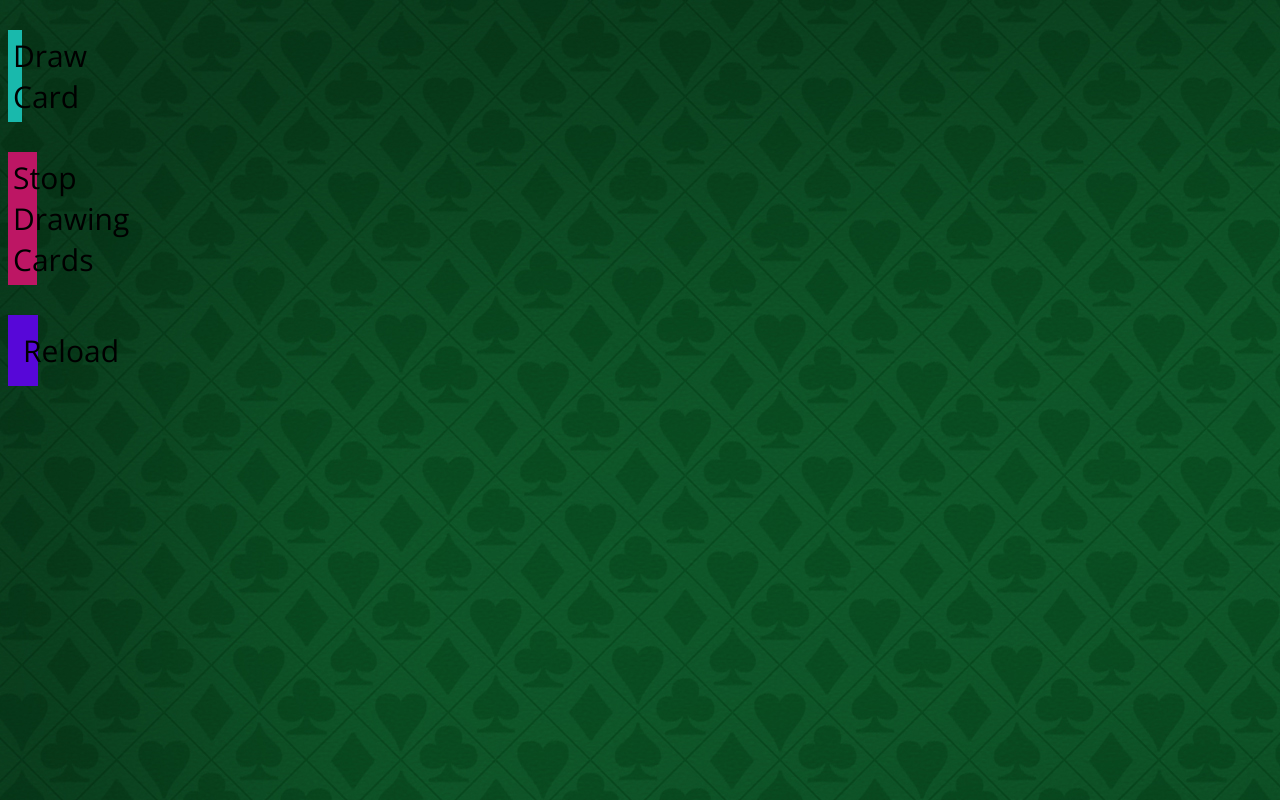
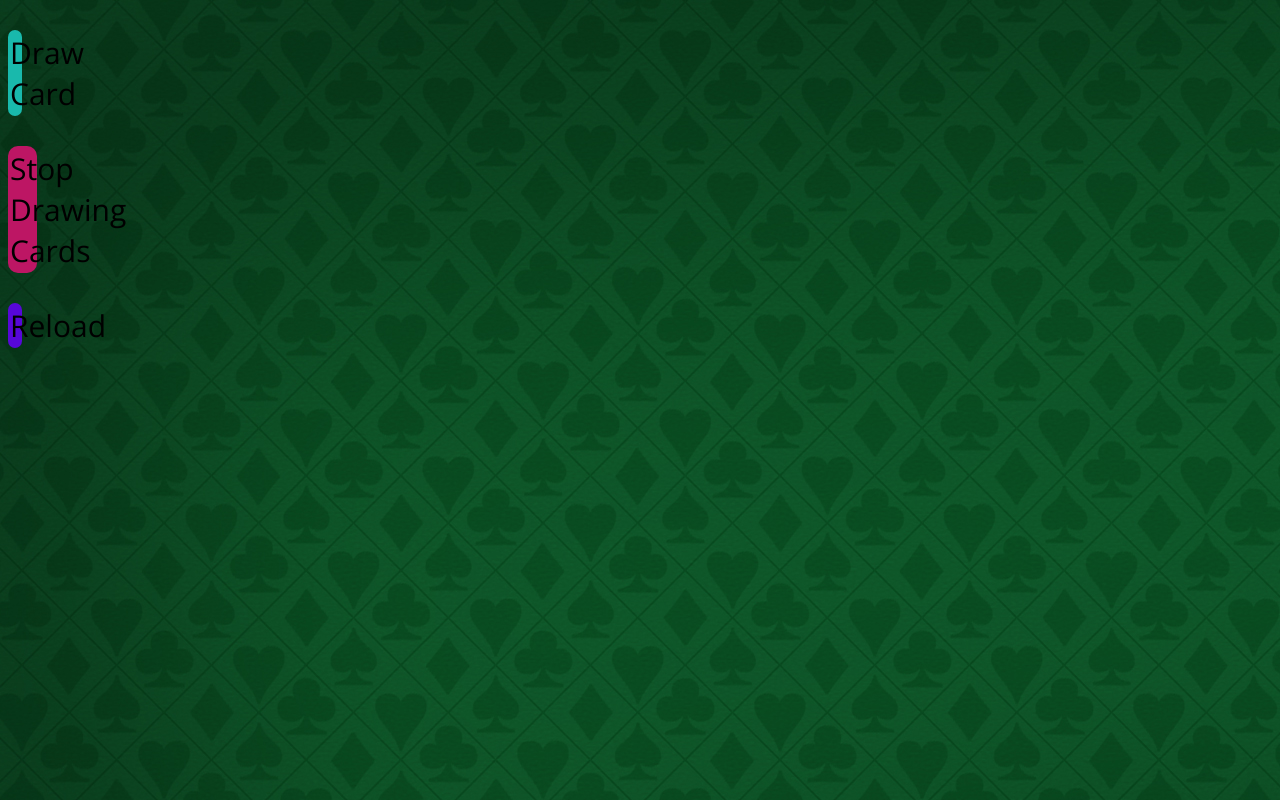
Before and after one commit to noldipboye/Card-Game, a plain HTML site: page index.html in a window 1280 px wide. Drawn offline with nearby package versions, Linux system fonts and the light colour scheme.

Commit message:
Border-Radius

```diff
--- a/style.css
+++ b/style.css
@@ -6,9 +6,10 @@
     background-color: rgb(25, 185, 172);
     font-size: 30px;
     font-family: 'Open Sans', sans-serif;
-    padding: 5px;
+    padding: 2px;
     margin-right: 1250px;
     text-align: center;
+    border-radius: 10px;
 }
 
 
@@ -28,18 +29,20 @@
     background-color: #bd1664;
     font-size: 30px;
     font-family: 'Open Sans', sans-serif;
-    padding: 5px;
+    padding: 2px;
     margin-right: 1235px;
     text-align: center;
+    border-radius: 10px;
 }
 
 #paragraph3 {
     background-color: #5707d8;
     font-size: 30px;
     font-family: 'Open Sans', sans-serif;
-    padding: 15px;
+    padding: 2px;
     margin-right: 1250px;
     text-align: center;
+    border-radius: 10px;
 }
 
 #compare (
```
